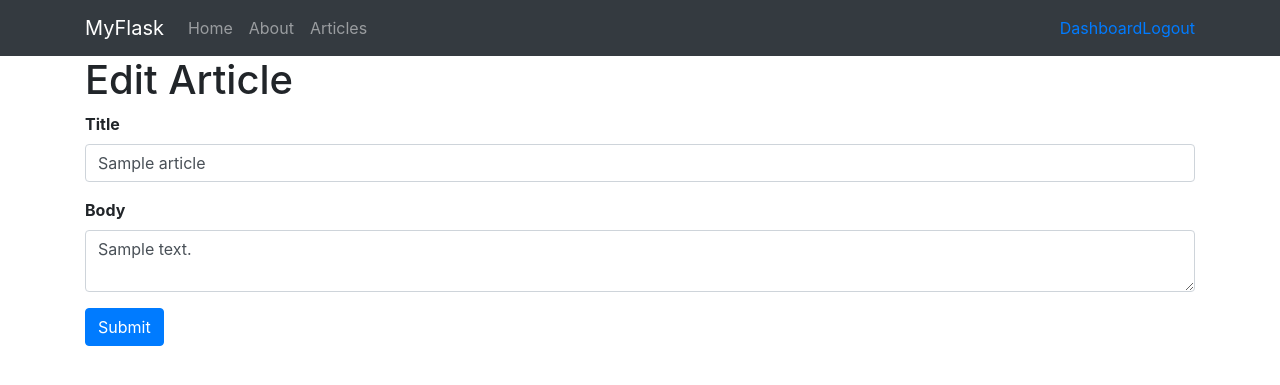
After one commit to rizkisadewa/Flask-Python-Tutorial, a Flask app: page /edit_article/1 in a window 1280 px wide. The commit adds this page. Shown: the top 385 px of the page. Run offline with Flask 2, Linux system fonts and the light colour scheme; the visitor is signed in with stand-in values (Sample User, id 1); tables that the repository leaves empty or names only in its code hold one stand-in row (values such as "Sample post"); some libraries are stand-ins or nearby versions.

Commit message:
edit article success

```diff
--- a/app.py
+++ b/app.py
@@ -175,7 +175,7 @@ class ArticleFrom(Form):
     title = StringField('Title', [validators.Length(min=1, max=200)])
     body = TextAreaField('Body',[validators.Length(min=30)])
 
-# Dashboard
+# Add Article
 @app.route('/add_article', methods=['GET', 'POST'])
 @is_logged_in
 def add_article():
@@ -202,6 +202,49 @@ def add_article():
 
     return render_template('add_article.html', form=form)
 
+# Edit article
+@app.route('/edit_article/<string:id>', methods=['GET', 'POST'])
+@is_logged_in
+def edit_article(id):
+    # fill the form from database
+    # Create a Cursor
+    cur = mysql.connection.cursor()
+
+    # Get article id
+    result = cur.execute("SELECT * FROM articles WHERE id = %s", [id])
+
+    article = cur.fetchone()
+    cur.close()
+
+    # Get form
+    form = ArticleFrom(request.form)
+
+    # Populate article from fields
+    form.title.data = article['title']
+    form.body.data = article['body']
+
+    if request.method == 'POST' and form.validate():
+        title = request.form['title']
+        body = request.form['body']
+
+        # Create Cursor
+        cur = mysql.connection.cursor()
+
+        # Execute
+        cur.execute("UPDATE articles SET title=%s, body=%s WHERE id=%s",(title, body, id))
+
+        # Commit to DB
+        mysql.connection.commit()
+
+        # Close
+        cur.close()
+
+        flash('Article updated', 'success')
+
+        return redirect(url_for('dashboard'))
+
+    return render_template('edit_article.html', form=form)
+
 if __name__ == '__main__':
     app.secret_key='secret123'
     app.run(debug=True)
--- a/templates/articles.html
+++ b/templates/articles.html
@@ -4,7 +4,7 @@
   <h1>Article</h1>
   <ul class="list-group">
     {% for article in articles %}
-      <li class="list-group-item"><a href="article/{{article.id}}">{{article.title}}</a></li>
+      <li class="list-group-item"><a href="edit_article/{{article.id}}">{{article.title}}</a></li>
     {% endfor %}
   </ul>
 
--- /dev/null
+++ b/templates/edit_article.html
@@ -0,0 +1,16 @@
+{% extends 'layout.html' %}
+
+{% block body %}
+<h1>Edit Article</h1>
+{% from "includes/_formhelpers.html" import render_field %}
+<form action="" method="POST">
+  <div class="form-group">
+    {{render_field(form.title, class = "form-control")}}
+  </div>
+  <div class="form-group">
+    {{render_field(form.body, class = "form-control", id = "editor")}}
+  </div>
+
+  <p><input type="submit" class="btn btn-primary" name="" value="Submit"></p>
+</form>
+{% endblock %}
```
